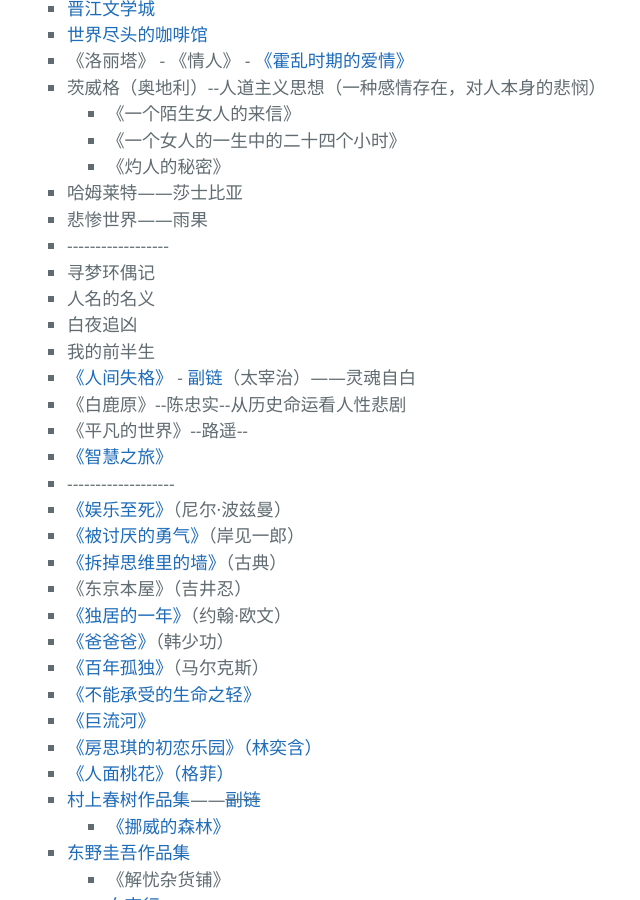
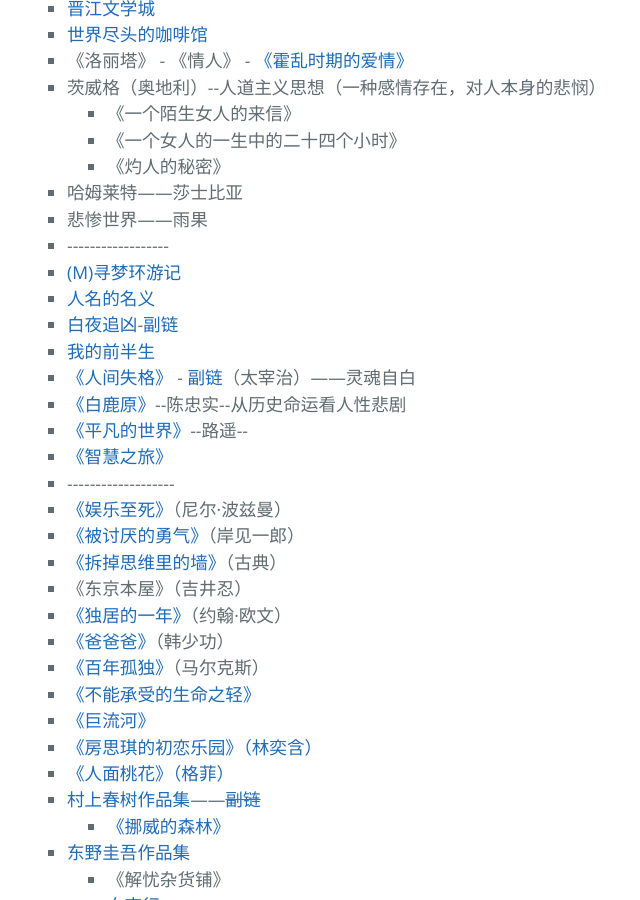
Before and after one commit to AmbroseRen/test, a Jekyll site: the page built from Library/BookListsOne.md, in a window 1280 px wide and 900 px high, scrolled down 2848 px. Shown: the whole window, without its empty margins (277-917 px from the left). Built offline with Jekyll 4.4.1, drawn with Linux system fonts in a browser that asks for light colours; our own code applies the rules of GitHub Pages for plain Markdown files; the repository's description, which GitHub fills in, is left out.

Commit message:
Update BookListsOne.md

```diff
--- a/Library/BookListsOne.md
+++ b/Library/BookListsOne.md
@@ -172,13 +172,13 @@
                     <li>哈姆莱特——莎士比亚</li>
                     <li>悲惨世界——雨果</li>
                     <li>------------------</li>
-                    <li>寻梦环偶记</li>
-                    <li>人名的名义</li>
-                    <li>白夜追凶</li>
-                    <li>我的前半生</li>
+                    <li><a href="https://www.olevod.com/index.php/vod/play/id/4570/sid/1/nid/1.html#bofy">(M)寻梦环游记</a></li>
+                    <li><a href="http://www.tianyashuku.com/guanchang/2624/">人名的名义</a></li>
+                    <li><a href="https://www.51shucheng.net/zhentan/baiyezhuixiong">白夜追凶</a>-<a href="http://www.weilishi.org/baiyezhuixiong/">副链</a></li>
+                    <li><a href="http://yishu.zuopinj.com/1398/">我的前半生</a></li>
                     <li><a href="https://www.luoxia.org/renjianshige/">《人间失格》</a> - <a href="https://www.xyyuedu.com/wgmz/renjianshige/">副链</a>（太宰治）——灵魂自白</li>
-                    <li>《白鹿原》--陈忠实--从历史命运看人性悲剧</li>
-                    <li>《平凡的世界》--路遥--</li>
+                    <li><a href="https://www.tianyabooks.com/book/bailuyuan/">《白鹿原》</a>--陈忠实--从历史命运看人性悲剧</li>
+                    <li><a href="https://www.pingfandeshijie.net/">《平凡的世界》</a>--路遥--</li>
                     <li><a href="https://files.catbox.moe/auj9nl.txt">《智慧之旅》</a></li>
                     <li>-------------------</li>
                     <li><a href="https://cdn.jsdelivr.net/gh/AmbroseRen/test@master/Library/Literature/Novel/[美]尼尔路波兹曼：娱乐至死（广西师大.2004）.pdf">《娱乐至死》</a>（尼尔·波兹曼）</li>
```
